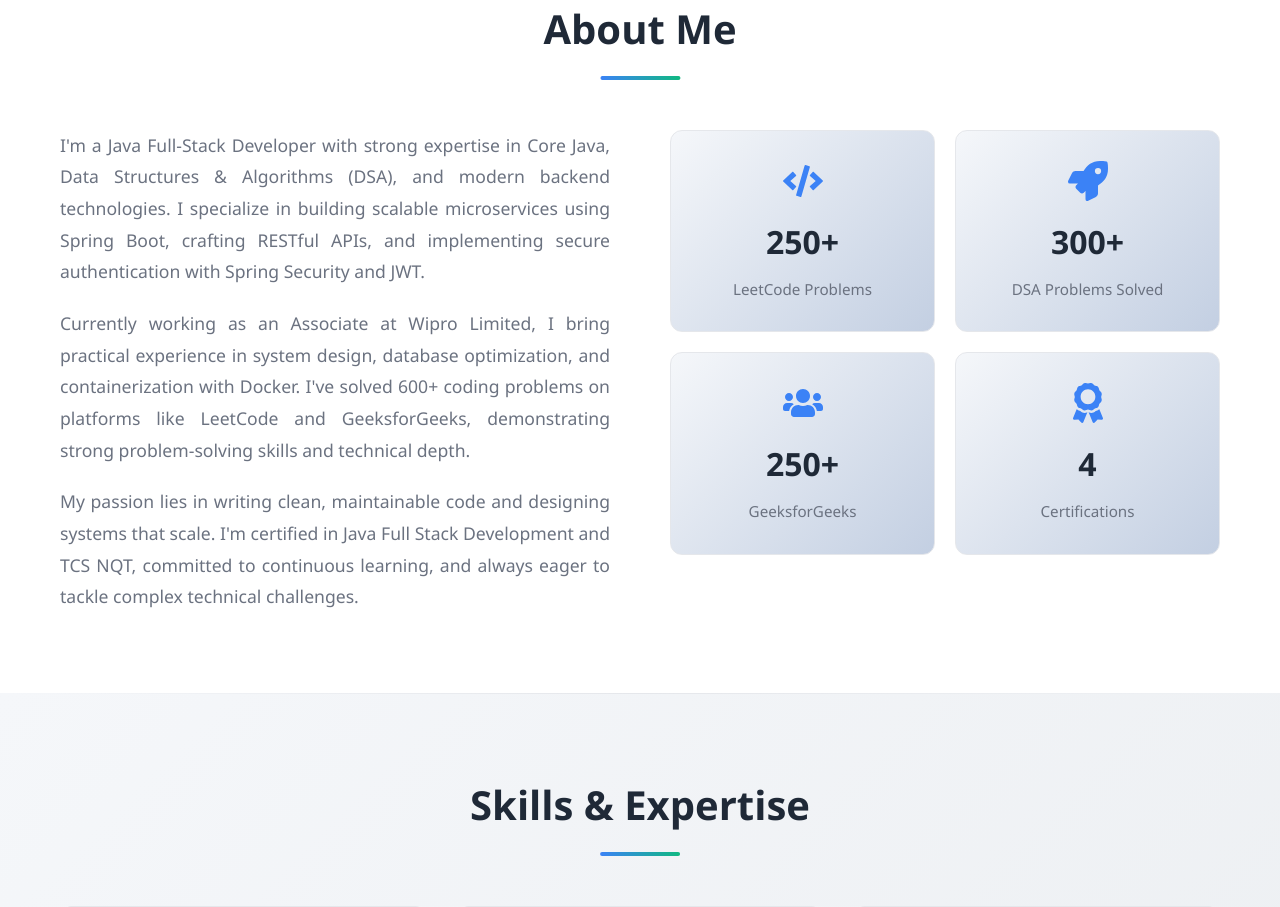
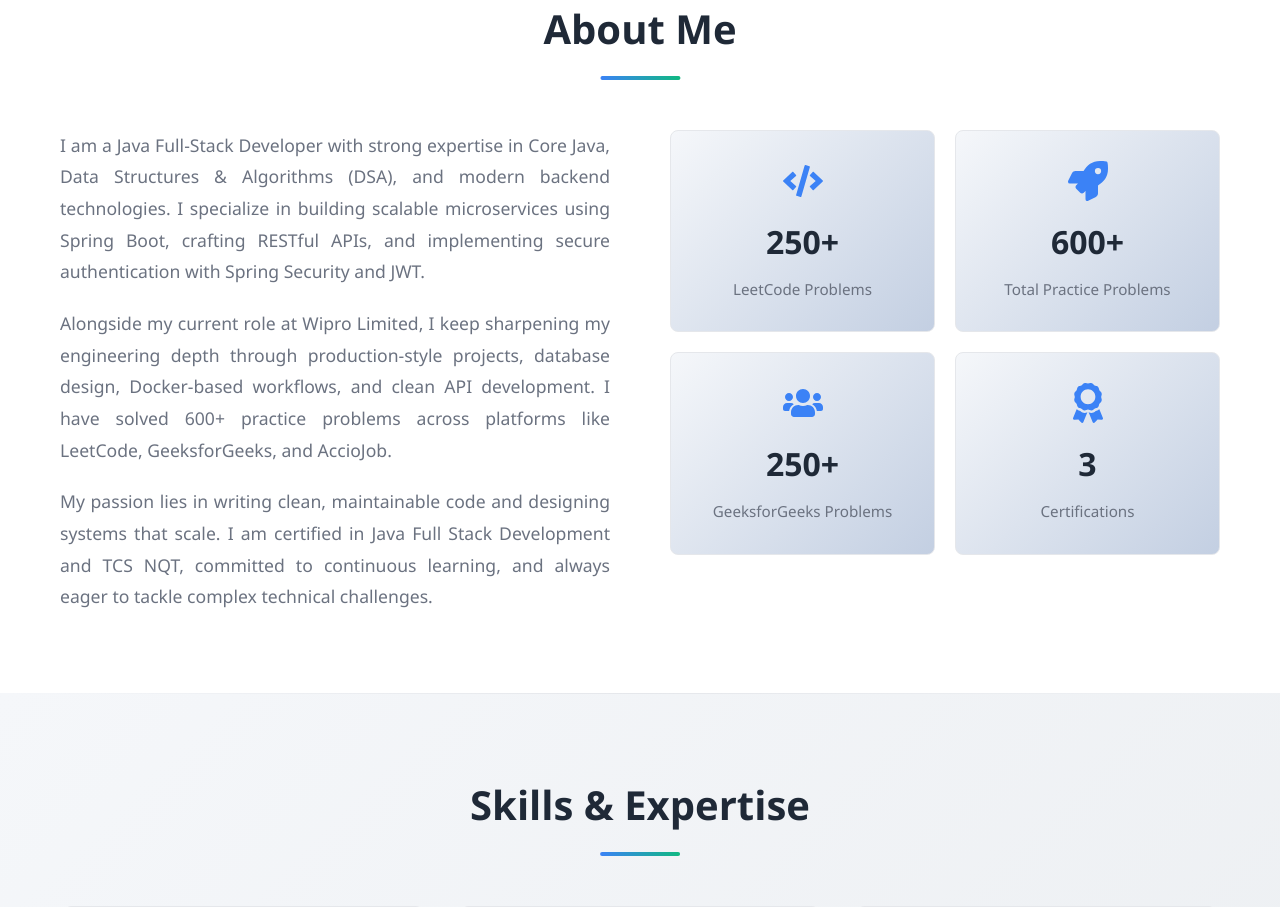
Before and after one commit to programer12345anwar/portfolio-website, a React (Vite) app: page / in a window 1280 px wide. Shown: the part 1020-1927 px from the top of the page. Built offline with nearby package versions, Linux system fonts and the light colour scheme.

Commit message:
Update about section

```diff
--- a/src/components/About.css
+++ b/src/components/About.css
@@ -43,7 +43,7 @@
 .stat-card {
   background: linear-gradient(135deg, #f5f7fa 0%, #c3cfe2 100%);
   padding: 30px;
-  border-radius: 12px;
+  border-radius: 8px;
   text-align: center;
   transition: var(--transition);
   border: 1px solid var(--border-color);
--- a/src/components/About.jsx
+++ b/src/components/About.jsx
@@ -4,9 +4,9 @@ import "./About.css";
 function About() {
   const stats = [
     { icon: FaCode, label: "LeetCode Problems", value: "250+" },
-    { icon: FaRocket, label: "DSA Problems Solved", value: "300+" },
-    { icon: FaUsers, label: "GeeksforGeeks", value: "250+" },
-    { icon: FaAward, label: "Certifications", value: "4" },
+    { icon: FaRocket, label: "Total Practice Problems", value: "600+" },
+    { icon: FaUsers, label: "GeeksforGeeks Problems", value: "250+" },
+    { icon: FaAward, label: "Certifications", value: "3" },
   ];
 
   return (
@@ -17,22 +17,22 @@ function About() {
         <div className="about-content">
           <div className="about-text fade-in">
             <p className="about-para">
-              I'm a Java Full-Stack Developer with strong expertise in Core
+              I am a Java Full-Stack Developer with strong expertise in Core
               Java, Data Structures & Algorithms (DSA), and modern backend
               technologies. I specialize in building scalable microservices
               using Spring Boot, crafting RESTful APIs, and implementing secure
               authentication with Spring Security and JWT.
             </p>
             <p className="about-para">
-              Currently working as an Associate at Wipro Limited, I bring
-              practical experience in system design, database optimization, and
-              containerization with Docker. I've solved 600+ coding problems on
-              platforms like LeetCode and GeeksforGeeks, demonstrating strong
-              problem-solving skills and technical depth.
+              Alongside my current role at Wipro Limited, I keep sharpening my
+              engineering depth through production-style projects, database
+              design, Docker-based workflows, and clean API development. I have
+              solved 600+ practice problems across platforms like LeetCode,
+              GeeksforGeeks, and AccioJob.
             </p>
             <p className="about-para">
               My passion lies in writing clean, maintainable code and designing
-              systems that scale. I'm certified in Java Full Stack Development
+              systems that scale. I am certified in Java Full Stack Development
               and TCS NQT, committed to continuous learning, and always eager to
               tackle complex technical challenges.
             </p>
```
